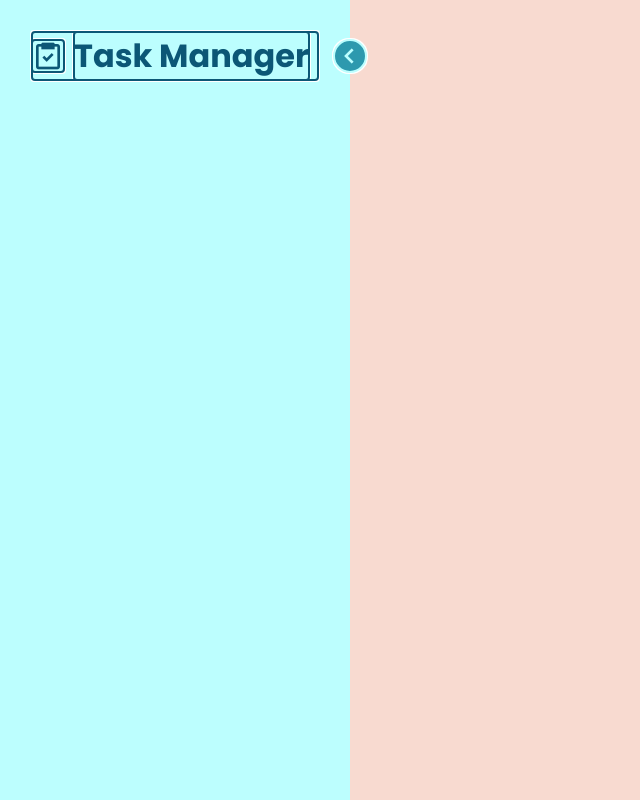
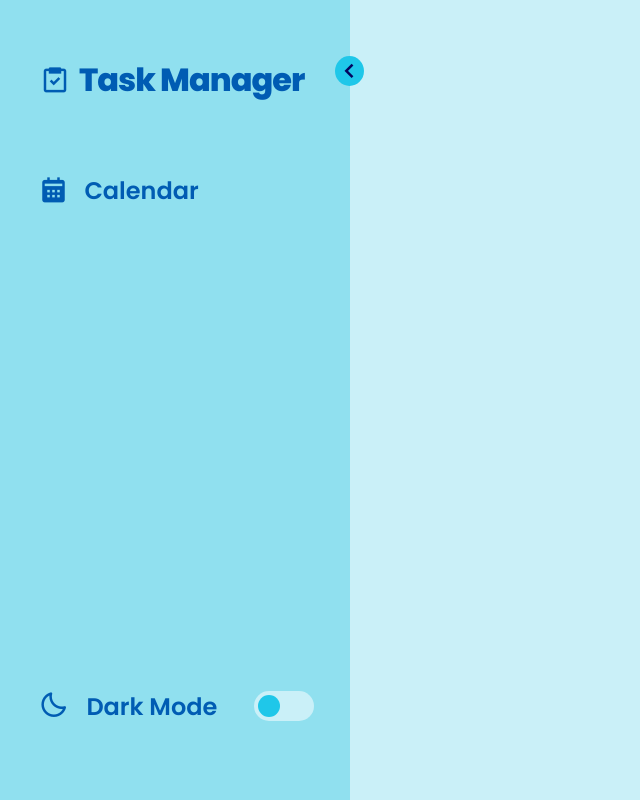
Before and after one commit to WaltsonZh/Organask, a React (Vite) app: page / in a window 1280 px wide. Shown: the whole page, without its empty margins (0-640 px from the left). Built offline with nearby package versions, Linux system fonts and the light colour scheme.

Commit message:
added Calendar page, theme toggle

```diff
--- a/src/App.jsx
+++ b/src/App.jsx
@@ -1,12 +1,15 @@
 import React from 'react'
 import { BrowserRouter, Routes, Route } from 'react-router-dom'
 import Layout from './layouts/Layout'
+import Calendar from './pages/Calendar'
 
 export default function App() {
   return (
     <BrowserRouter>
       <Routes>
-        <Route index element={<Layout />} />
+        <Route path='/' element={<Layout />}>
+          <Route path='calendar' element={<Calendar />} />
+        </Route>
       </Routes>
     </BrowserRouter>
   )
--- a/src/components/Sidebar.jsx
+++ b/src/components/Sidebar.jsx
@@ -1,23 +1,41 @@
 import React, { useState } from 'react'
+import { NavLink } from 'react-router-dom'
 
 export default function Sidebar() {
   const [fold, setFold] = useState(false)
+  const [mode, setMode] = useState(true)
 
-  const toggle = () => {
+  const toggleFold = () => {
     setFold((prevFold) => !prevFold)
-    console.log('toggle')
+  }
+
+  const toggleMode = () => {
+    setMode((prevMode) => !prevMode)
+    document.querySelector('body').classList.toggle('Dark')
   }
 
   return (
     <div className={`Sidebar ${fold ? 'fold' : ''}`}>
       <div className='Sidebar--title'>
         <i className='bx bx-task'></i>
-        <h1>Task Manager</h1>
+        <span>Task Manager</span>
+        <i className='bx bx-chevron-left toggle' onClick={toggleFold}></i>
       </div>
-      <i className='bx bx-chevron-left toggle' onClick={toggle}></i>
-      <div className='Sidebar--mode'>
-        {/* <i class='bx bx-moon'></i>
-        <i class='bx bx-sun'></i> */}
+      <div className='Sidebar--menu'>
+        <NavLink to='calendar' className='Sidebar--label'>
+          <i className='bx bxs-calendar'></i>
+          <span>Calendar</span>
+        </NavLink>
+        <div className='Sidebar--mode Sidebar--label' onClick={toggleMode}>
+          <div className='mode--icon'>
+            <i className='bx bx-moon'></i>
+            <i className='bx bx-sun'></i>
+          </div>
+          <span>{mode ? 'Dark' : 'Light'} Mode</span>
+          <div className='mode--switch'>
+            <div className='switch'></div>
+          </div>
+        </div>
       </div>
     </div>
   )
--- a/src/index.css
+++ b/src/index.css
@@ -1,27 +1,39 @@
-@import url('https://fonts.googleapis.com/css2?family=Poppins:wght@300;400;500;700&display=swap');
+@import url('https://fonts.googleapis.com/css2?family=Poppins:wght@300;400;500;600;700;800&display=swap');
 
 * {
   font-family: Poppins, sans-serif;
   box-sizing: border-box;
   margin: 0;
   padding: 0;
-  transition: all .3s ease;
+  transition: all 0.3s;
 }
 
 :root {
-  --primary-color-light: #bcfefe;
-  --primary-color: #001c44;
-  --highlight-color: #2d99ae;
-  --text-color: #0c5776;
-  --body-color: #f8dad0;
+  --primary-color-light: #90e0ef;
+  --primary-color: #03045e;
+  --highlight-color: #1fc7e9;
+  --text-color: #005cb3;
+  --body-color: #caf0f8;
 }
 
 body {
   background: var(--body-color);
 }
 
+body.Dark {
+  --primary-color-light: #20304a;
+  --primary-color: #e0d9e0;
+  --highlight-color: #505e79;
+  --text-color: #8e90a7;
+  --body-color: #0e1544;
+}
+
+#root {
+  display: flex;
+}
+
 .bx {
-  font-size: 32px;
+  font-size: 30px;
 }
 
 .Sidebar {
@@ -31,39 +43,144 @@ body {
   width: 350px;
   display: flex;
   flex-direction: column;
-  padding: 2em;
+  padding: 2em 1em;
   position: relative;
+  white-space: nowrap;
 }
 
-.Sidebar * {
+/* .Sidebar * {
   outline: auto;
-}
+} */
 
 .Sidebar--title {
   display: flex;
   align-items: center;
   gap: 10px;
-  white-space: nowrap;
+  font-size: 2em;
+  font-weight: 800;
+  letter-spacing: -1px;
+  padding: 24px;
 }
 
 .toggle {
-  color: var(--primary-color-light);
+  color: var(--primary-color);
   position: absolute;
-  top: 40px;
-  right: -16px;
+  top: 56px;
+  right: -14px;
   background: var(--highlight-color);
   border-radius: 50%;
   cursor: pointer;
 }
 
 .Sidebar.fold {
-  width: 100px;
+  width: 108px;
 }
 
-.Sidebar.fold h1 {
+.Sidebar.fold span {
   opacity: 0;
 }
 
 .Sidebar.fold .toggle {
   transform: rotate(180deg);
 }
+
+.Sidebar--menu {
+  margin: 2em 0;
+  display: grid;
+  grid-template-rows: 1fr auto;
+  gap: 1em;
+  height: 100%;
+}
+
+.Sidebar--label {
+  display: flex;
+  align-items: center;
+  gap: 1em;
+  height: 60px;
+  border-radius: 10px;
+  padding: 1.4em;
+  cursor: pointer;
+  color: var(--text-color);
+  text-decoration: none;
+}
+
+.Sidebar.fold .Sidebar--label {
+  width: 76px;
+}
+
+.Sidebar--label span {
+  font-size: 1.5em;
+  font-weight: 600;
+}
+
+.Sidebar--label:hover {
+  background: var(--highlight-color);
+}
+
+.Sidebar--mode {
+  position: relative;
+  display: flex;
+}
+
+.Sidebar--mode span {
+  flex-grow: 1;
+}
+
+.Sidebar--mode .mode--icon {
+  position: relative;
+  width: 32px;
+}
+
+.Sidebar--mode .mode--icon .bx {
+  position: absolute;
+  top: -16px;
+}
+
+.Sidebar--mode .mode--icon .bx-sun {
+  opacity: 0;
+}
+
+body.Dark .mode--icon .bx-sun {
+  opacity: 1;
+}
+
+body.Dark .mode--icon .bx-moon {
+  opacity: 0;
+}
+
+.Sidebar--mode .mode--switch {
+  height: 100%;
+  min-width: 55px;
+  display: flex;
+  align-items: center;
+  justify-content: center;
+  transition: all .3s;
+}
+
+.Sidebar.fold .mode--switch {
+  transform: translateX(-177px);
+}
+
+.Sidebar--mode .switch {
+  height: 30px;
+  width: 60px;
+  background: var(--body-color);
+  border-radius: 15px;
+  position: absolute;
+}
+
+.Sidebar--mode .switch::before {
+  content: '';
+  position: absolute;
+  width: 22px;
+  height: 22px;
+  background: var(--highlight-color);
+  top: 4px;
+  left: 4px;
+  border-radius: 11px;
+  transition: all .3s;
+}
+
+body.Dark .switch::before {
+  left: 33px;
+}
--- /dev/null
+++ b/src/pages/Calendar.jsx
@@ -0,0 +1,9 @@
+import React from 'react'
+
+export default function Calendar() {
+  return (
+    <div>
+      <h1>Calendar</h1>
+    </div>
+  )
+}
```
